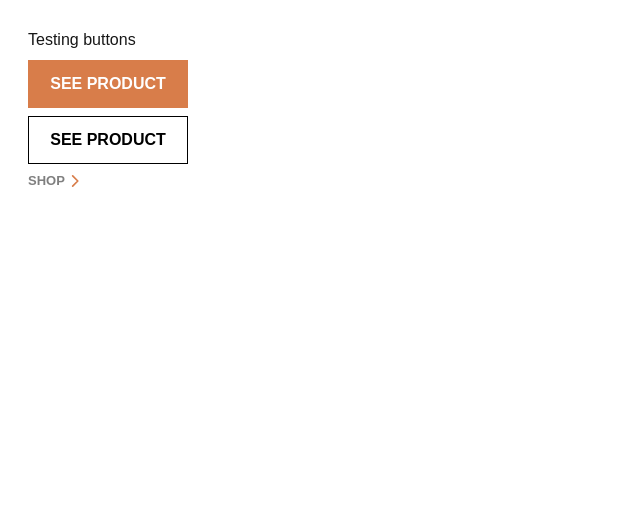
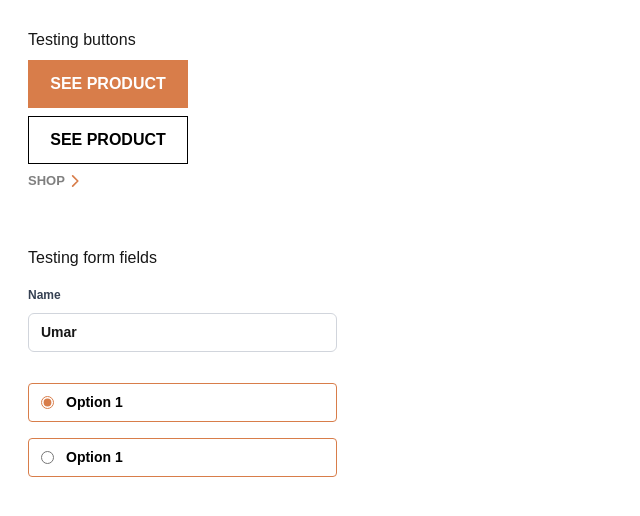
Before and after one commit to python-fuse/u_Audiophile, a Next.js app: page / in a window 1280 px wide. Shown: the top 516 px of the page, without its empty margins (0-640 px from the left). Built offline with nearby package versions, Linux system fonts and the light colour scheme.

Commit message:
feat: add RadioInput and TextField components, update page with form fields

```diff
--- a/app/globals.css
+++ b/app/globals.css
@@ -10,6 +10,8 @@
   --color-foreground: var(--foreground);
   --font-sans: var(--font-geist-sans);
   --font-mono: var(--font-geist-mono);
+
+  --color-error: #cd2c2c;
 
   --color-primary: #d87d4a;
   --color-secondary: #fbaf85;
--- a/app/page.tsx
+++ b/app/page.tsx
@@ -1,13 +1,36 @@
+"use client";
+
 import Button from "@/components/button";
+import RadioInput from "@/components/form/RadioInput";
+import TextField from "@/components/form/TextField";
 
 const page = () => {
   return (
+    <>
       <div className="flex flex-col gap-2 p-7">
         Testing buttons
         <Button>See product</Button>
         <Button variant="outlined">See product</Button>
         <Button variant="text-icon">Shop</Button>
       </div>
+
+      <div className="flex flex-col gap-y-4 p-7">
+        Testing form fields
+        <TextField label="Name" value="Umar" onChange={() => {}} />
+        <RadioInput
+          id="option1"
+          isActive={true}
+          label="Option 1"
+          onSelect={() => {}}
+        />
+        <RadioInput
+          id="option1"
+          isActive={false}
+          label="Option 1"
+          onSelect={() => {}}
+        />
+      </div>
+    </>
   );
 };
 
--- a/components/button.tsx
+++ b/components/button.tsx
@@ -1,3 +1,4 @@
+"use client";
 import { ChevronRight } from "lucide-react";
 import React from "react";
 
--- /dev/null
+++ b/components/form/RadioInput.tsx
@@ -0,0 +1,34 @@
+interface RadioInputProps {
+  id: string;
+  isActive: boolean;
+  label: string;
+  onSelect: () => void;
+}
+
+import React from "react";
+
+const RadioInput: React.FC<RadioInputProps> = ({
+  id,
+  isActive,
+  label,
+  onSelect,
+}) => {
+  return (
+    <div className="flex px-3 py-2 w-[309px] max-h-[81px] rounded items-center justify-start border border-primary">
+      <input
+        type="radio"
+        name={label}
+        id={id}
+        checked={isActive}
+        onChange={onSelect}
+        className="accent-primary"
+      />
+
+      <label htmlFor={id} className=" text-black font-bold text-[14px] ml-3">
+        {label}
+      </label>
+    </div>
+  );
+};
+
+export default RadioInput;
--- /dev/null
+++ b/components/form/TextField.tsx
@@ -0,0 +1,35 @@
+"use client";
+
+interface TextFieldProps {
+  label: string;
+  value: string;
+  onChange: (newValue: string) => void;
+  errorMsg?: string;
+}
+
+const TextField: React.FC<TextFieldProps> = ({
+  label,
+  value,
+  onChange,
+  errorMsg: error,
+}) => {
+  return (
+    <div className="flex flex-col w-[309px] h-[81px] gap-y-[9px]">
+      <div className="flex text-[12px] justify-between max-h-fit text-center">
+        <label className="font-semibold text-gray-700">{label}</label>
+
+        {/* for error message */}
+        {error && <p className="text-error text-sm">{error}</p>}
+      </div>
+
+      <input
+        type="text"
+        value={value}
+        onChange={(e) => onChange(e.target.value)}
+        className="px-3 py-2 border font-bold text-[14px] border-gray-300 rounded-md focus:outline-none focus:border focus:border-primary caret-primary invalid:border-error invalid:focus:border-error"
+      />
+    </div>
+  );
+};
+
+export default TextField;
```
Lines whose indentation alone changed are shown as unchanged.
